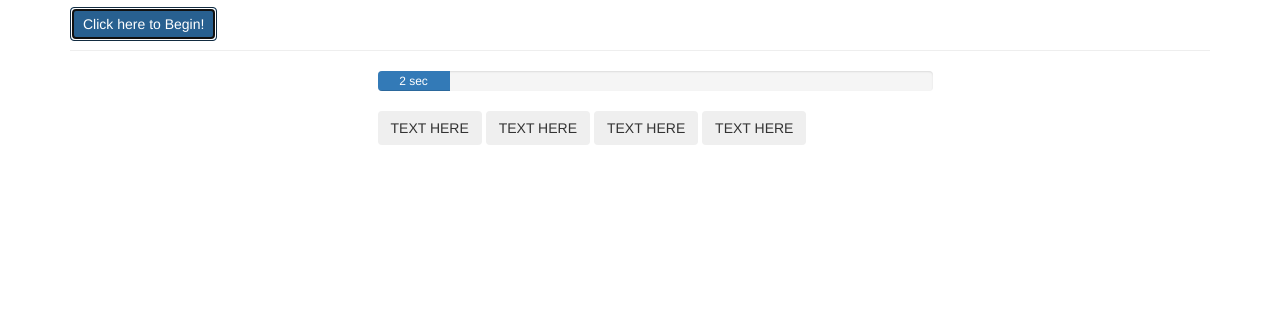
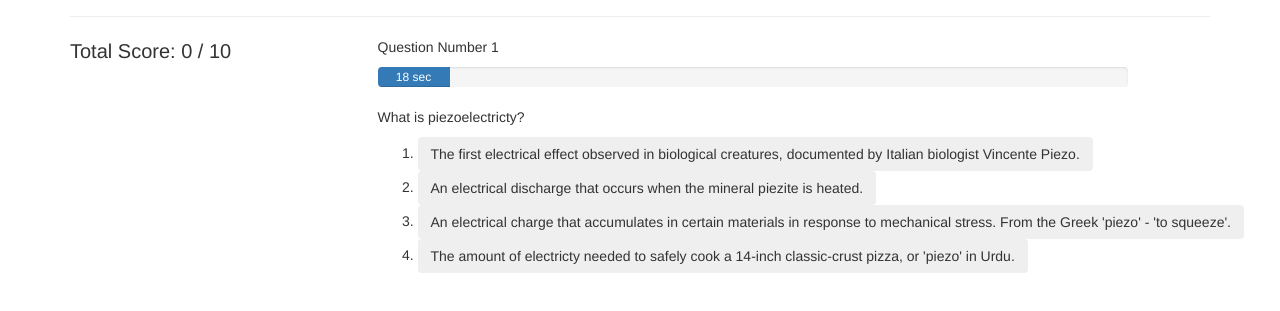
Before and after one commit to mkallgren08/Trivia-Game, a plain HTML site: page index.html in a window 1280 px wide. Both pictures are taken after a click on the button "Click here to Begin!". Shown: the part 129-440 px from the top of the page. Drawn offline with nearby package versions, Linux system fonts and the light colour scheme.

Commit message:
After some major reworks, the code is mostly working!

```diff
--- a/assets/css/style.css
+++ b/assets/css/style.css
@@ -1,3 +1,18 @@
 .btn{
+	word-wrap: break-word;
+}
 
+.divisor{
+	width: 50px;
+	border-bottom: 3px solid black;
 }
+
+.progress-bar{
+	min-width: 6em;
+	width: 0%;
+}
+
+.score{
+	font-style: bold;
+	font-size: 20px;
+}
--- a/assets/javascript/game.js
+++ b/assets/javascript/game.js
@@ -59,11 +59,11 @@ var quesSixAns =  quesSix.ans2;
 var quesSeven = {
 		question: "What is a superconductor?",
 		ans1: "A fantastic leader of a music ensemble.",
-		ans2: "Ketchup",
-		ans3: "Salt water",
-		ans4: "Bourbon",
+		ans2: "Any material whose electrical resistance is less than a saturated saltwater solution at 20C",
+		ans3: "A material that expels magnetic fields",
+		ans4: "A metal whose electrical conductivity is less than that of pure copper",
 };
-var quesSevenAns =  quesSeven.ans2;
+var quesSevenAns =  quesSeven.ans3;
 
 var quesEight = {
 		question: "How old was Sir Isaac Newton when  Principia Mathematica - the work that outlined the fundamentals of his new math known as calculus - was published?",
@@ -75,22 +75,22 @@ var quesEight = {
 var quesEightAns =  quesEight.ans4;
 
 var quesNine = {
-		question: "Which of the following is a non-Newtonian liquids?",
-		ans1: "Molten gold",
-		ans2: "Ketchup",
-		ans3: "Salt water",
-		ans4: "Bourbon",
+		question: "What is the maximum recorded G-load (acceleration) that the human body has survived?",
+		ans1: "~10 Gs",
+		ans2: "~60 Gs",
+		ans3: "~15 Gs",
+		ans4: "~40 Gs",
 };
-var quesNineAns =  quesNine.ans2;
+var quesNineAns =  quesNine.ans4;
 
 var quesTen = {
-		question: "Which of the following is a non-Newtonian liquids?",
-		ans1: "Molten gold",
-		ans2: "Ketchup",
-		ans3: "Salt water",
-		ans4: "Bourbon",
+		question: "What sports did Dr. Neil deGrasse Tyson participate while studying physics at Harvard?",
+		ans1: "Crew",
+		ans2: "Wrestling",
+		ans3: "Dance",
+		ans4: "All of those",
 };
-var quesTenAns =  quesTen.ans2;
+var quesTenAns =  quesTen.ans4;
 
 var IntervalID = ""
 
@@ -146,77 +146,27 @@ var answerArr = [quesOneAns, quesTwoAns, quesThreeAns, quesFourAns, quesFiveAns,
 var shuffledQuestionIndexes = [0,1,2,3,4,5,6,7,8,9]
 var correct = 0;
 var total = questionArr.length;
-var time = 4;
+var time = 20;
 var readAnswer = false;
 var userGuess = "";
 var j
-var ansKey = ["ans3", "ans4", "ans2", "ans1"]
+var ansKey = ["ans3", "ans4", "ans2", "ans1", "ans3", "ans2", "ans3", "ans4", "ans4", "ans4"]
+var questionCount = 0;
 
 //FUNCTIONS
-//-------------------------------------------------------------
-
-
-	// function QuesandAnsCheck(array1, array2){
-	// 	for (var i = 0; i <array1.length; i++ ){
-	// 		console.log(array1[i].question);
-	// 		console.log(array2[i]);
-	// 	}
-	// }
-	// Create a timer function that will count down from 15 seconds - see interval-unsolved.html
-
-	//Create a timer reset function
-
-	// Create a function to display all the questions in a certain order to be invoked on "start" button click:
-
-		// - use a for-loop, where var i = the indexes of QuestionArr
-
-	// function runTrivia(){
-		// shuffle the index questions
-		// - show the "#main-body-questions" row
-		// $("#questions").show();
-		// //Start the for-loop for the main automation
-		// for (j = 0; j < (questionArr.length-1); j++)
-		// 	// Set readAnswer = false
-		// 	// Populate the question box and the answer buttons
-		// 	$("#question-box").html(questionArr[shuffledQuestionIndexes[j]].question);
-		// 	console.log(j);
-		// 	console.log(shuffledQuestionIndexes[j]);
-		// 	console.log(questionArr[shuffledQuestionIndexes[j]]);
-		// 	$("#ans1").html(questionArr[shuffledQuestionIndexes[j]].ans1);
-		// 	$("#ans2").html(questionArr[shuffledQuestionIndexes[j]].ans2);
-		// 	$("#ans3").html(questionArr[shuffledQuestionIndexes[j]].ans3);
-		// 	$("#ans4").html(questionArr[shuffledQuestionIndexes[j]].ans4);
-		// 	// - run timerreset function to set timer to 15 sec & begin counting down from new time
-		// 	timer.reset();
-		// 	setTimeout(timer.runTimer, 650)
-		// 	// Log the userGuess via button input
-		// 	$(".ans-btn").click(function(){
-		// 		userGuess = $(this).attr("id")
-		// 		console.log(userGuess);
-		// 	});
-			// if (time === 0){
-			// 	$("#answers").show();
-			// 	$("#answer-box").html(answerArr[shuffledQuestionIndexes[j]]);
-			// 	while (readAnswer = false){
-			// 		if(questionArr[shuffledQuestionIndexes[j]].userGuess = answerArr[shuffledQuestionIndexes[j]]){
-			// 			$("#rightorwrong").html("<h2>Correct!</h2>");
-			// 			correct++;
-			// 			$("#correct-answer-count").html(correct);
-			// 			setTimeout(nextQuestion, 5000);
-			// 		} else {
-			// 			$("#rightorwrong").html("<h2>I'm sorry, that is incorrect.</h2>")
-			// 			setTimeout(nextQuestion, 12000);
-			// 		}
-			// 	};
-
-			// };
-		// 	$("#answers").hide();
-
-
-		// };
+//----------------------------------------------------------------------------------------
 
 function run() {
-	  $("#questions").show()
+	  $("#questions").show(300);
+	  questionCount++;
+	  $(".question-number").html(questionCount)
+	  $(".total-correct").html(correct);
+	  $(".total-questions").html(questionArr.length);
+	  $("#question-box").html(questionArr[shuffledQuestionIndexes[j]].question)
+	  $("#answer1").html(questionArr[shuffledQuestionIndexes[j]].ans1)
+	  $("#answer2").html(questionArr[shuffledQuestionIndexes[j]].ans2)
+	  $("#answer3").html(questionArr[shuffledQuestionIndexes[j]].ans3)
+	  $("#answer4").html(questionArr[shuffledQuestionIndexes[j]].ans4)
       intervalId = setInterval(decrement, 1000);
     }
 
@@ -228,7 +178,7 @@ function decrement() {
       if (time === 0 || userGuess !== "") {
          $("#timer").html(time);
         pause();
-        $("#answer").show();
+        $("#answers").show();
         //displayAns();
         setTimeout(displayAns, 500);
       }
@@ -240,7 +190,7 @@ function pause() {
 }
 
 function reset() {
-    time = 4
+    time = 20
     $("#timer").html(time);
     userGuess = ""
     console.log("User Guess: " + userGuess)
@@ -251,23 +201,26 @@ function reset() {
     var j = 0
 
 function displayAns(){
+		$("#questions").hide(250)
+		$("#total-correct").html(correct);
+		$("#total-questions").html(questionArr.length);
         var answerText = answerArr[shuffledQuestionIndexes[j]];
         if (ansKey[shuffledQuestionIndexes[j]] === userGuess){
         	console.log("Correct!")
         	correct++;
-        	$("#correct-answer-count").html(correct);
+        	$(".total-correct").html(correct);
         	$("#rightorwrong").html("<h2>Correct!</h2>");
         } else {
         	$("#rightorwrong").html("<h2>I'm sorry, that is incorrect.</h2>")
         }
         console.log("Answer: " + answerText)
         $("#answer-box").html(answerText)
-        if (j < 4){
+        if (j < questionArr.length){
           j++;
           console.log("j=" + j)
         }
        	setTimeout(reset, 3000);
-        if (j < 4){
+        if (j < questionArr.length){
           setTimeout(run, 4000);
         }
     }
@@ -321,6 +274,8 @@ $(document).ready(function() {
 	// })
 	$("#questions").hide();
 	$("#answers").hide();
+
+
 	$(".ans-btn").click(function(){
 		userGuess = $(this).attr("id")
 		console.log(userGuess)
@@ -329,6 +284,9 @@ $(document).ready(function() {
 	})
 
 	$("#start-button").click(function(){
+		$("#start-button").hide()
+		shuffle(shuffledQuestionIndexes);
+		console.log(shuffledQuestionIndexes);
 		run();
 	});
 
--- a/index.html
+++ b/index.html
@@ -28,30 +28,70 @@
 
 		<div class="container"> <!-- Begin Main Body -->
 			<div class="row" id = "questions">
-				<div class="col-sm-3"></div>
-				<div class="col-sm-6">
+				<div class="col-sm-3">
+					<div class="row">
+<!-- 						<div class="col-sm-6 scorecounter">
+							<p class = "score"> Total Correct: </p>
+						</div>
+						<div class="class-sm-6">
+							<p><span class = "total-correct score"></span></p>
+						</div>
+					</div>
+					<div class="row">
+						<div class="col-sm-6">
+						</div>
+						<div class="class-sm-6">
+							<div class="row">
+								<p><span class = "total-questions score"></span></p>
+								<p class = "divisor"></p>
+							</div>
+						</div> -->
+						<p class = 'score'> Total Score: <span class = "total-correct"></span> / <span class = "total-questions"></span> </p>
+					</div>
+				</div>
+				<div class="col-sm-8">
+					<p class = "question-header"> Question Number <span class = "question-number"></span></p>
 					<div class="progress">
-  					<div class="progress-bar" role="progressbar" aria-valuenow="0" aria-valuemin="0" aria-valuemax="100" style="min-width: 6em; width: 0%;"><span id = "timer">TIMER</span><span> sec</span></div>
+  						<div class="progress-bar" role="progressbar" aria-valuenow="0" aria-valuemin="0" aria-valuemax="100" style="min-width: 6em; width: 0%;"><span id = "timer"></span><span> sec</span></div>
 					</div>
-					<div><span id = "question-box"></span></div>
-
-						<button class = "btn ans-btn" id = "ans1"><span id = "answer1"></span>TEXT HERE</button>
-						<button class = "btn ans-btn" id = "ans2"><span id = "answer2"></span>TEXT HERE</button>
-						<button class = "btn ans-btn" id = "ans3"><span id = "answer3"></span>TEXT HERE</button>
-						<button class = "btn ans-btn" id = "ans4"><span id = "answer4"></span>TEXT HERE</button>
+					<div><p><span id = "question-box"></span></p></div>
+					<ol>
+						<li><button class = "btn ans-btn" id = "ans1"><span id = "answer1"></span></button></li>
+						<li><button class = "btn ans-btn" id = "ans2"><span id = "answer2"></span></button></li>
+						<li><button class = "btn ans-btn" id = "ans3"><span id = "answer3"></span></button></li>
+						<li><button class = "btn ans-btn" id = "ans4"><span id = "answer4"></span></button></li>
+					</ol>
 
 				</div>
-				<div class="col-sm-3"></div>
+				<div class="col-sm-1"></div>
 			</div>
 
 			<div class="row" id = "answers">
-				<div class="col-sm-3"></div>
-				<div class="col-sm-6">
-					<div id = "rightorwrong"></div>
-					<div id = "answer-box"></div>
-					<div><span id = "correct-answer-count"><span id = "total-correct"></span> / <span id = "total-questions"></span></span></div>
+				<div class="col-sm-3">
+					<!-- <div class="row">
+						<div class="col-sm-6">
+							<p class = "score"> Total Correct: </p>
+						</div>
+						<div class="class-sm-6">
+							<span class = "total-correct score"></span>
+						</div>
+					</div>
+					<div class="row">
+						<div class="col-sm-6">
+						</div>
+						<div class="class-sm-6">
+							<span class = "total-questions score"></span>
+						</div>
+					</div>		 -->
+					<p class = 'score'> Total Score: <span class = "total-correct"></span> / <span class = "total-questions"></span> </p>
 				</div>
-				<div class="col-sm-3"></div>
+					<div class="col-sm-8">
+						<div id = "rightorwrong"></div>
+						<div id = "answer-box"></div>
+						<!-- <div><span id = "total-correct"></span> /
+						<span id = "total-questions"></span></div> -->
+				</div>
+				<div class="col-sm-1"></div>
 			</div>
 		</div> <!-- End Main Body -->
 	</div> <!-- End Wrapper -->
```
Also changed, not shown: assets/text/functuion drafting.txt.
